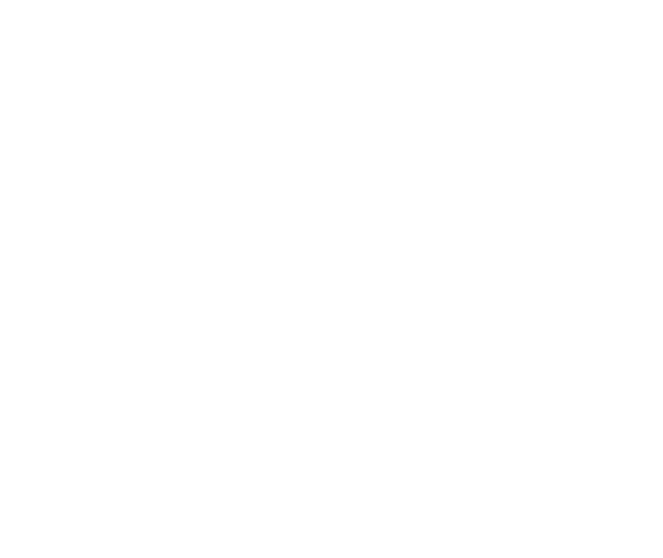
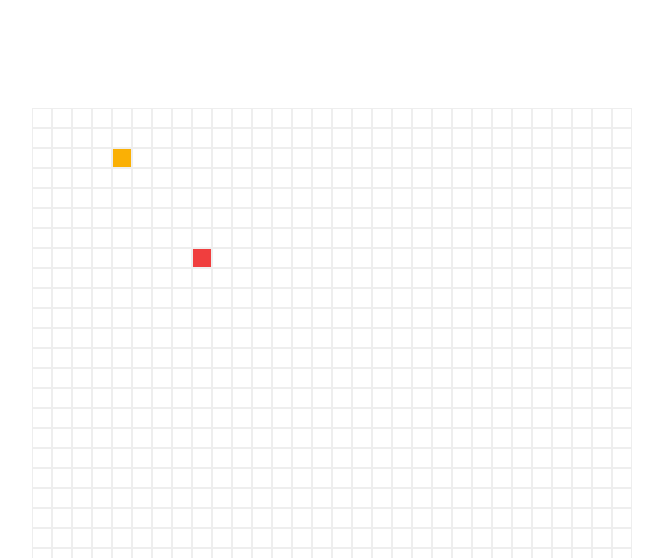
Before and after one commit to amorfati0310/snakeGameJs, a website built with webpack: page src/index.html in a window 1280 px wide. Shown: the top 558 px of the page, 308-971 px from the left. Built offline with nearby package versions, Linux system fonts and the light colour scheme.

Commit message:
add: init el and target El start

```diff
--- a/src/index.html
+++ b/src/index.html
@@ -6,5 +6,9 @@
     <meta http-equiv="X-UA-Compatible" content="ie=edge" />
     <title>Document</title>
   </head>
-  <body></body>
+  <body>
+    <div class="container">
+      <div class="wrapper"></div>
+    </div>
+  </body>
 </html>
--- a/src/js/app.js
+++ b/src/js/app.js
@@ -0,0 +1,36 @@
+import "../scss/app.scss";
+
+const makeCell = (size = 900) => {
+  const templateCell = [...new Array(size)].map(v => `<div class="cell"></div>`).join("");
+  return templateCell;
+};
+
+const randomPoint = () => {
+  const x = Math.floor(Math.random() * 30) * 20;
+  const y = Math.floor(Math.random() * 30) * 20;
+  return { x, y };
+};
+
+const gameStart = () => {
+  const initEl = document.createElement("div");
+  initEl.setAttribute("class", "init-cell");
+  const initPoint = randomPoint();
+  initEl.setAttribute("style", `left: ${initPoint.x}px; top: ${initPoint.y}px;`);
+  console.log("initPoint", initPoint);
+
+  const targetEl = document.createElement("div");
+  targetEl.setAttribute("class", "target-cell");
+  const targetPoint = randomPoint();
+  console.log("targetPoint", targetPoint);
+  targetEl.setAttribute("style", `left: ${targetPoint.x}px; top: ${targetPoint.y}px;`);
+
+  const wrapper = document.querySelector(".wrapper");
+  wrapper.appendChild(initEl);
+  wrapper.appendChild(targetEl);
+};
+
+document.addEventListener("DOMContentLoaded", e => {
+  const wrapper = document.querySelector(".wrapper");
+  wrapper.innerHTML = makeCell();
+  gameStart();
+});
--- /dev/null
+++ b/src/scss/app.scss
@@ -0,0 +1,35 @@
+
+.container {
+  display: flex;
+  justify-content: center;
+  align-items: center;
+  height: 100vh;
+}
+.wrapper {
+  position: relative;
+  display: flex;
+  width: 600px;
+  flex-wrap: wrap;
+ }
+ .cell {
+   width: 20px;
+   height: 20px;
+   border: 1px solid #eee;
+   box-sizing: border-box;
+ }
+
+ .init-cell, .target-cell {
+   width: 20px;
+   height: 20px;
+   border: 1px solid #eee;
+
+   box-sizing: border-box;
+   z-index: 10;
+   position: absolute;
+ }
+ .init-cell {
+   background: #fab005;
+ }
+ .target-cell {
+   background: #f03e3e;
+ }
```
